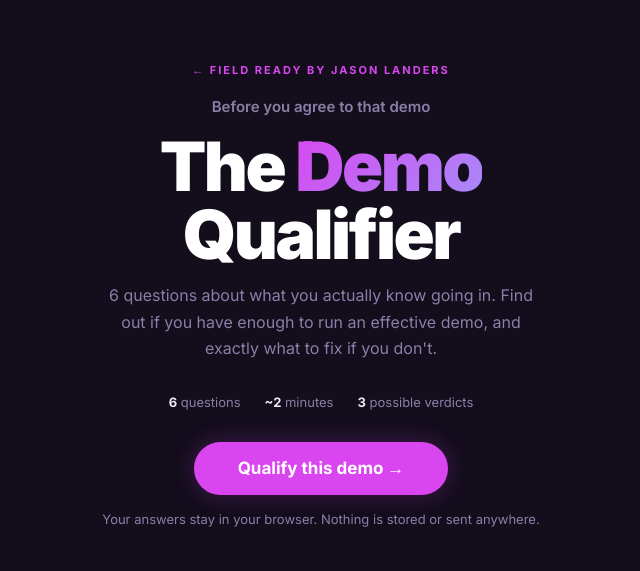
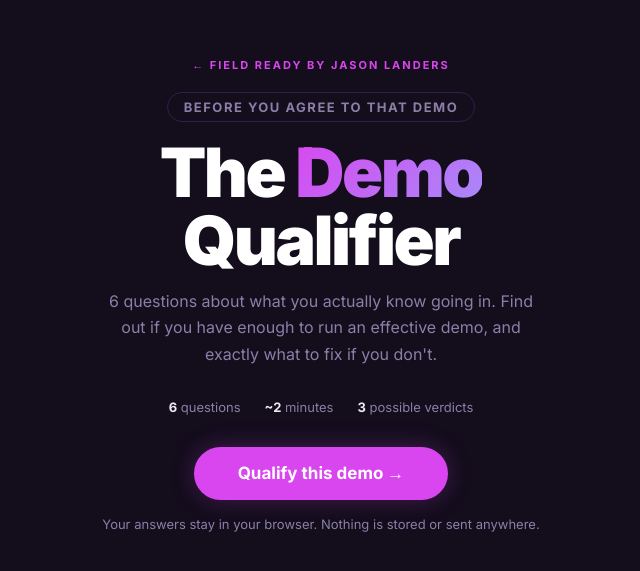
Before and after one commit to JasonJLanders/jasonlanders-com, a website: page field-ready/demo-qualifier.html in a window 1280 px wide. Shown: the part 105-676 px from the top of the page, without its empty margins (319-959 px from the left). Drawn offline with Linux system fonts and the light colour scheme.

Commit message:
Demo Qualifier: eyebrow as pill badge, clearly distinct from brand-tag

```diff
--- a/field-ready/demo-qualifier.html
+++ b/field-ready/demo-qualifier.html
@@ -34,7 +34,7 @@
     .brand-tag:hover { opacity: 0.75; }
 
     /* ---- INTRO ---- */
-    .intro-eyebrow { font-size: 15px; font-weight: 600; color: var(--muted); margin-bottom: 16px; letter-spacing: 0; text-transform: none; }
+    .intro-eyebrow { font-size: 13px; font-weight: 700; letter-spacing: 1.5px; text-transform: uppercase; color: var(--muted); margin-bottom: 16px; border: 1.5px solid var(--border); border-radius: 100px; padding: 6px 16px; display: inline-block; }
     .intro-title { font-size: clamp(40px, 9vw, 68px); font-weight: 900; letter-spacing: -2.5px; color: #fff; line-height: 1.0; margin-bottom: 14px; max-width: 560px; }
     .intro-title em { font-style: normal; background: linear-gradient(135deg, var(--accent), #a78bfa); -webkit-background-clip: text; -webkit-text-fill-color: transparent; background-clip: text; }
     .intro-sub { font-size: 16px; color: var(--muted); line-height: 1.65; max-width: 440px; margin-bottom: 32px; }
```
